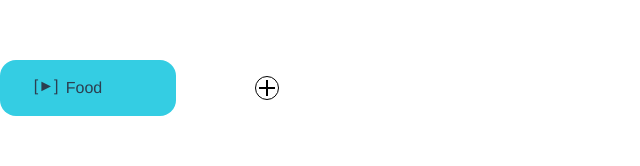
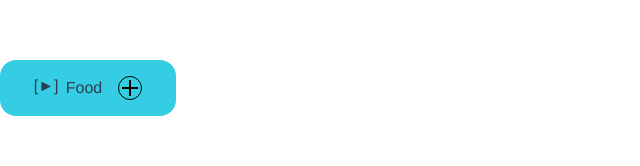
Before and after one commit to AlexKopylov/Vue-test, a Vue app: page / in a window 1280 px wide. Shown: the top 166 px of the page, without its empty margins (0-640 px from the left). Built offline with nearby package versions, Linux system fonts and the light colour scheme.

Commit message:
c4: fix btn position

```diff
--- a/src/components/tree.vue
+++ b/src/components/tree.vue
@@ -130,7 +130,6 @@ export default {
   width: 1.5rem;
   height: 1.5rem;
   position: relative;
-  left: 95%;
   z-index: 1;
   cursor: pointer;
   margin-left: 1rem;
```
